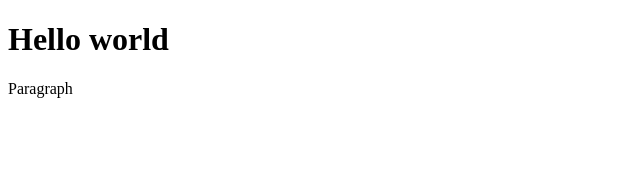
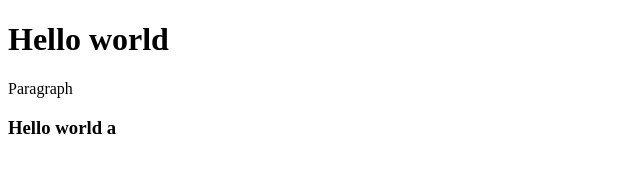
Before and after one commit to avazbeksalmonov/github-tutorial-2, a plain HTML site: page index.html in a window 1280 px wide. Shown: the whole page, without its empty margins (0-640 px from the left). Drawn offline with Linux system fonts and the light colour scheme.

Commit message:
add new h3 tag

```diff
--- a/index.html
+++ b/index.html
@@ -9,5 +9,6 @@
 <body>
     <h1>Hello world</h1>
     <p>Paragraph</p>
+    <h3>Hello  world a</h3>
 </body>
 </html>
```
